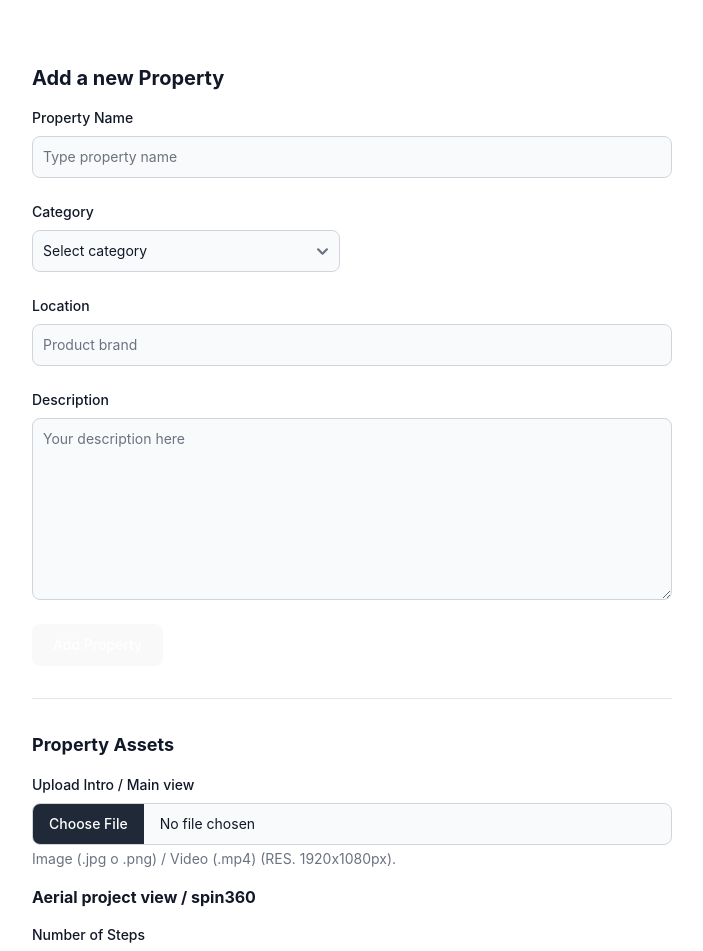
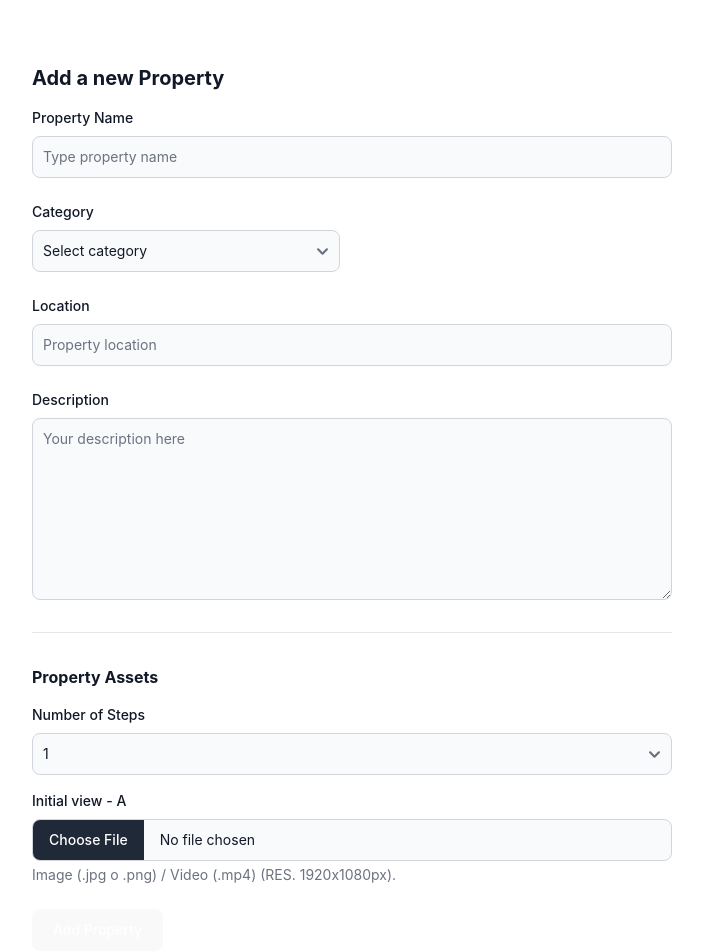
Before and after one commit to No-Country-simulation/c20-34-n-node-react, a React (Vite) app in the folder Front/: page /new-property in a window 1280 px wide. Shown: the top 951 px of the page, without its empty margins (288-991 px from the left). Built offline with nearby package versions, Linux system fonts and the light colour scheme.

Commit message:
Dynamic form

```diff
--- a/Front/src/components/NewProperty.jsx
+++ b/Front/src/components/NewProperty.jsx
@@ -1,20 +1,76 @@
-import React from 'react';
+import React, { useState } from 'react';
 
 const NewProperty = () => {
+    // Estado para el número de pasos
+    const [steps, setSteps] = useState(1);
+
+    // Función que maneja el cambio de pasos
+    const handleStepsChange = (e) => {
+        setSteps(Number(e.target.value)); // Convierte a número el valor del input
+    };
+
+    // Función que renderiza dinámicamente los campos basados en el número de pasos
+    const renderFileInputs = () => {
+        let fileInputs = [];
+
+        // Imágenes
+        for (let i = 0; i < steps; i++) {
+            const label = String.fromCharCode(65 + i); // Convierte 0 a 'A', 1 a 'B', etc.
+            fileInputs.push(
+                <div key={`image-${label}`}>
+                    <label class="block mb-2 text-sm font-medium text-gray-900 dark:text-white" htmlFor={`file_input_image_${label}`}>Initial view - {label}</label>
+                    <input class="block w-full text-sm text-gray-900 border border-gray-300 rounded-lg cursor-pointer bg-gray-50 dark:text-gray-400 focus:outline-none dark:bg-gray-700 dark:border-gray-600 dark:placeholder-gray-400" id={`file_input_image_${label}`} type="file" />
+                    <p class="mt-1 text-sm text-gray-500 dark:text-gray-300">Image (.jpg o .png) / Video (.mp4) (RES. 1920x1080px).</p>
+                </div>
+            );
+        }
+
+        // Animaciones en un sentido (e.g., A-B, B-C...)
+        for (let i = 0; i < steps - 1; i++) {
+            const from = String.fromCharCode(65 + i);
+            const to = String.fromCharCode(65 + i + 1);
+            fileInputs.push(
+                <div key={`animation-${from}-${to}`}>
+                    <label class="block mb-2 text-sm font-medium text-gray-900 dark:text-white" htmlFor={`file_input_anim_${from}_${to}`}>Animation {from}-{to}</label>
+                    <input class="block w-full text-sm text-gray-900 border border-gray-300 rounded-lg cursor-pointer bg-gray-50 dark:text-gray-400 focus:outline-none dark:bg-gray-700 dark:border-gray-600 dark:placeholder-gray-400" id={`file_input_anim_${from}_${to}`} type="file" />
+                    <p class="mt-1 text-sm text-gray-500 dark:text-gray-300">Animation file (.mp4)</p>
+                </div>
+            );
+        }
+
+        // Animaciones en sentido contrario (e.g., A-B, B-C...)
+        for (let i = steps - 1; i > 0; i--) {
+            const from = String.fromCharCode(65 + i);
+            const to = String.fromCharCode(65 + i - 1);
+            fileInputs.push(
+                <div key={`animation-${from}-${to}-reverse`}>
+                    <label class="block mb-2 text-sm font-medium text-gray-900 dark:text-white" htmlFor={`file_input_anim_${from}_${to}_reverse`}>Animation {from}-{to} (reverse)</label>
+                    <input class="block w-full text-sm text-gray-900 border border-gray-300 rounded-lg cursor-pointer bg-gray-50 dark:text-gray-400 focus:outline-none dark:bg-gray-700 dark:border-gray-600 dark:placeholder-gray-400" id={`file_input_anim_${from}_${to}_reverse`} type="file" />
+                    <p class="mt-1 text-sm text-gray-500 dark:text-gray-300">Animation file (.mp4)</p>
+                </div>
+            );
+        }
+
+        return fileInputs;
+    };
+
     return (
-        <section class="w-screen bg-white dark:bg-gray-900">
-            <div class="py-8 px-4 mx-auto max-w-2xl lg:py-16">
-                <h2 class="mb-4 text-xl font-bold text-gray-900 dark:text-white">Add a new Property</h2>
+        <section className="w-screen bg-white dark:bg-gray-900">
+            <div className="py-8 px-4 mx-auto max-w-2xl lg:py-16">
+                <h2 className="mb-4 text-xl font-bold text-gray-900 dark:text-white">Add a new Property</h2>
                 <form action="#">
-                    {/* Dos columnas */}
-                    <div class="grid gap-4 sm:grid-cols-2 sm:gap-6">
-                        <div class="sm:col-span-2">
-                            <label for="name" class="block mb-2 text-sm font-medium text-gray-900 dark:text-white">Property Name</label>
-                            <input type="text" name="name" id="name" class="bg-gray-50 border border-gray-300 text-gray-900 text-sm rounded-lg focus:ring-primary-600 focus:border-primary-600 block w-full p-2.5 dark:bg-gray-700 dark:border-gray-600 dark:placeholder-gray-400 dark:text-white dark:focus:ring-primary-500 dark:focus:border-primary-500" placeholder="Type property name" required="" />
+                    {/* Campos básicos */}
+                    <div className="grid gap-4 sm:grid-cols-2 sm:gap-6">
+                        {/* Nombre de la propiedad */}
+                        <div className="sm:col-span-2">
+                            <label htmlFor="name" className="block mb-2 text-sm font-medium text-gray-900 dark:text-white">Property Name</label>
+                            <input type="text" name="name" id="name" className="bg-gray-50 border border-gray-300 text-gray-900 text-sm rounded-lg focus:ring-primary-600 focus:border-primary-600 block w-full p-2.5 dark:bg-gray-700 dark:border-gray-600 dark:placeholder-gray-400 dark:text-white dark:focus:ring-primary-500 dark:focus:border-primary-500" placeholder="Type property name" required="" />
                         </div>
+
+                        {/* Categoría */}
                         <div>
-                            <label for="category" class="block mb-2 text-sm font-medium text-gray-900 dark:text-white">Category</label>
-                            <select id="category" class="bg-gray-50 border border-gray-300 text-gray-900 text-sm rounded-lg focus:ring-primary-500 focus:border-primary-500 block w-full p-2.5 dark:bg-gray-700 dark:border-gray-600 dark:placeholder-gray-400 dark:text-white dark:focus:ring-primary-500 dark:focus:border-primary-500">
+                            <label htmlFor="category" className="block mb-2 text-sm font-medium text-gray-900 dark:text-white">Category</label>
+                            <select id="category" className="bg-gray-50 border border-gray-300 text-gray-900 text-sm rounded-lg focus:ring-primary-500 focus:border-primary-500 block w-full p-2.5 dark:bg-gray-700 dark:border-gray-600 dark:placeholder-gray-400 dark:text-white dark:focus:ring-primary-500 dark:focus:border-primary-500">
                                 <option selected="">Select category</option>
                                 <option value="H">Housing / Community</option>
                                 <option value="T">Tower</option>
@@ -22,40 +78,39 @@ const NewProperty = () => {
                                 <option value="SP">Special</option>
                             </select>
                         </div>
-                        <div class="sm:col-span-2">
-                            <label for="location" class="block mb-2 text-sm font-medium text-gray-900 dark:text-white">Location</label>
-                            <input type="text" name="brand" id="brand" class="bg-gray-50 border border-gray-300 text-gray-900 text-sm rounded-lg focus:ring-primary-600 focus:border-primary-600 block w-full p-2.5 dark:bg-gray-700 dark:border-gray-600 dark:placeholder-gray-400 dark:text-white dark:focus:ring-primary-500 dark:focus:border-primary-500" placeholder="Product brand" required="" />
+
+                        {/* Ubicación */}
+                        <div className="sm:col-span-2">
+                            <label htmlFor="location" className="block mb-2 text-sm font-medium text-gray-900 dark:text-white">Location</label>
+                            <input type="text" name="location" id="location" className="bg-gray-50 border border-gray-300 text-gray-900 text-sm rounded-lg focus:ring-primary-600 focus:border-primary-600 block w-full p-2.5 dark:bg-gray-700 dark:border-gray-600 dark:placeholder-gray-400 dark:text-white dark:focus:ring-primary-500 dark:focus:border-primary-500" placeholder="Property location" required="" />
                         </div>
-                        <div class="sm:col-span-2">
-                            <label for="description" class="block mb-2 text-sm font-medium text-gray-900 dark:text-white">Description</label>
-                            <textarea id="description" rows="8" class="block p-2.5 w-full text-sm text-gray-900 bg-gray-50 rounded-lg border border-gray-300 focus:ring-primary-500 focus:border-primary-500 dark:bg-gray-700 dark:border-gray-600 dark:placeholder-gray-400 dark:text-white dark:focus:ring-primary-500 dark:focus:border-primary-500" placeholder="Your description here"></textarea>
+
+                        {/* Descripción */}
+                        <div className="sm:col-span-2">
+                            <label htmlFor="description" className="block mb-2 text-sm font-medium text-gray-900 dark:text-white">Description</label>
+                            <textarea id="description" rows="8" className="block p-2.5 w-full text-sm text-gray-900 bg-gray-50 rounded-lg border border-gray-300 focus:ring-primary-500 focus:border-primary-500 dark:bg-gray-700 dark:border-gray-600 dark:placeholder-gray-400 dark:text-white dark:focus:ring-primary-500 dark:focus:border-primary-500" placeholder="Your description here"></textarea>
                         </div>
                     </div>
-                    <button type="submit" class="inline-flex items-center px-5 py-2.5 mt-4 sm:mt-6 text-sm font-medium text-center text-white bg-primary-700 rounded-lg focus:ring-4 focus:ring-primary-200 dark:focus:ring-primary-900 hover:bg-primary-800">
-                        Add Property
-                    </button>
 
-                    <hr class="my-6 border-gray-200 sm:mx-auto dark:border-gray-700 lg:my-8" />
-                    <h3 class="mb-4 text-lg font-bold text-gray-900 dark:text-white">Property Assets</h3>
+                    <hr className="my-6 border-gray-200 sm:mx-auto dark:border-gray-700 lg:my-8" />
+                    <h3 className="mb-4 font-bold text-gray-900 dark:text-white">Property Assets</h3>
 
-                    <label class="block mb-2 text-sm font-medium text-gray-900 dark:text-white" for="file_input">Upload Intro / Main view</label>
-                    <input class="block w-full text-sm text-gray-900 border border-gray-300 rounded-lg cursor-pointer bg-gray-50 dark:text-gray-400 focus:outline-none dark:bg-gray-700 dark:border-gray-600 dark:placeholder-gray-400" aria-describedby="file_input_help" id="file_input" type="file" />
-                    <p class="mt-1 mb-4 text-sm text-gray-500 dark:text-gray-300" id="file_input_help">Image (.jpg o .png) / Video (.mp4) (RES. 1920x1080px).</p>
-
-                    <h3 class="mb-4 font-bold text-gray-900 dark:text-white">Aerial project view / spin360</h3>
-
-                    <label class="block mb-2 text-sm font-medium text-gray-900 dark:text-white" for="file_input">Number of Steps</label>
-                    <select id="steps" class="bg-gray-50 border border-gray-300 text-gray-900 text-sm rounded-lg focus:ring-primary-500 focus:border-primary-500 block w-full p-2.5 dark:bg-gray-700 dark:border-gray-600 dark:placeholder-gray-400 dark:text-white dark:focus:ring-primary-500 dark:focus:border-primary-500 mb-4">
-                        <option selected="">-</option>
+                    {/* Número de pasos */}
+                    <label className="block mb-2 text-sm font-medium text-gray-900 dark:text-white" htmlFor="steps">Number of Steps</label>
+                    <select id="steps" value={steps} onChange={handleStepsChange} className="bg-gray-50 border border-gray-300 text-gray-900 text-sm rounded-lg focus:ring-primary-500 focus:border-primary-500 block w-full p-2.5 dark:bg-gray-700 dark:border-gray-600 dark:placeholder-gray-400 dark:text-white dark:focus:ring-primary-500 dark:focus:border-primary-500 mb-4">
                         <option value="1">1</option>
                         <option value="2">2</option>
                         <option value="3">3</option>
                         <option value="4">4</option>
                     </select>
 
-                    <label class="block mb-2 text-sm font-medium text-gray-900 dark:text-white" for="file_input">Initial view - A</label>
-                    <input class="block w-full text-sm text-gray-900 border border-gray-300 rounded-lg cursor-pointer bg-gray-50 dark:text-gray-400 focus:outline-none dark:bg-gray-700 dark:border-gray-600 dark:placeholder-gray-400" aria-describedby="file_input_help" id="file_input" type="file" />
-                    <p class="mt-1 text-sm text-gray-500 dark:text-gray-300" id="file_input_help">Image (.jpg o .png) / Video (.mp4) (RES. 1920x1080px).</p>
+                    {/* Inputs de archivos dinámicos */}
+                    {renderFileInputs()}
+
+                    {/* Botón de enviar */}
+                    <button type="submit" className="inline-flex items-center px-5 py-2.5 mt-4 sm:mt-6 text-sm font-medium text-center text-white bg-primary-700 rounded-lg focus:ring-4 focus:ring-primary-200 dark:focus:ring-primary-900 hover:bg-primary-800">
+                        Add Property
+                    </button>
                 </form>
             </div>
         </section>
```
